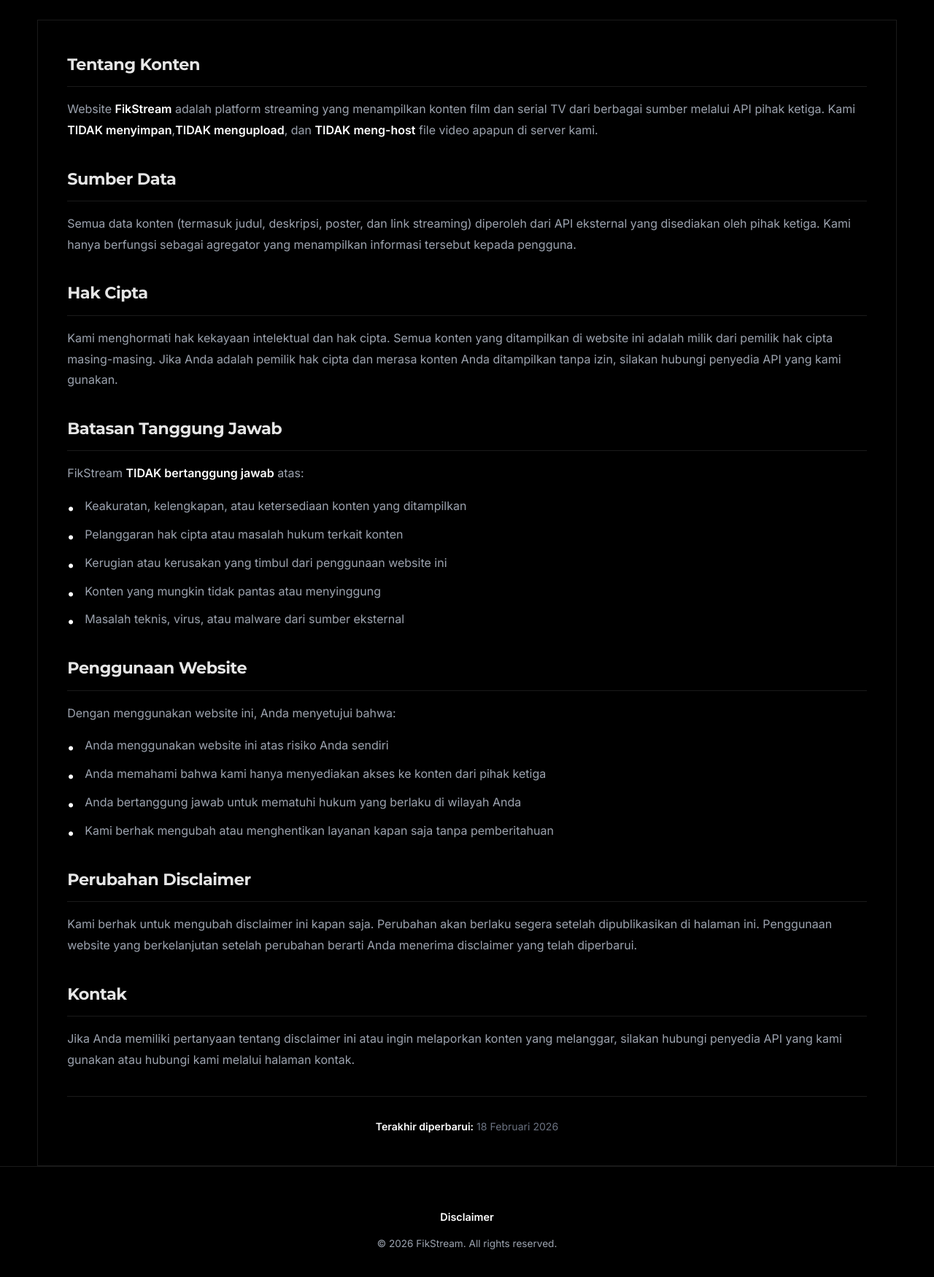
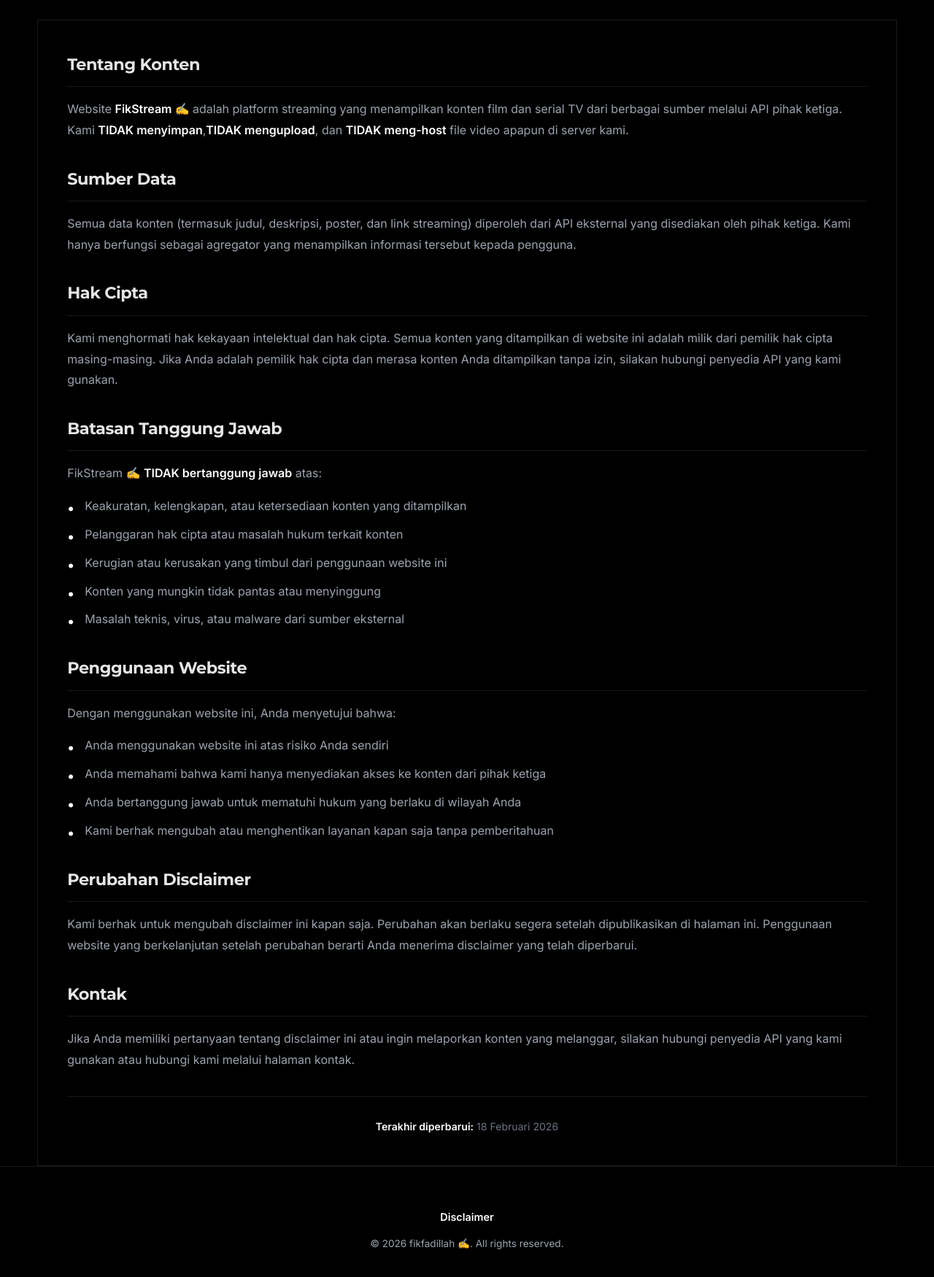
Before and after one commit to fikfadillah/fikstream, a React app: page /disclaimer in a window 1280 px wide. Shown: the part 260-2010 px from the top of the page at 73% size. Built offline with nearby package versions, Linux system fonts and the light colour scheme.

Commit message:
chore: update branding to FikStream  and copyright to fikfadillah

```diff
--- a/src/components/common/Footer.jsx
+++ b/src/components/common/Footer.jsx
@@ -31,7 +31,7 @@ const Footer = () => {
                     justifyContent: 'center',
                     gap: '4px'
                 }}>
-                    &copy; {new Date().getFullYear()} FikStream. All rights reserved.
+                    &copy; {new Date().getFullYear()} fikfadillah ✍️. All rights reserved.
                 </p>
             </div>
         </footer>
--- a/src/pages/Disclaimer.jsx
+++ b/src/pages/Disclaimer.jsx
@@ -20,7 +20,7 @@ const Disclaimer = () => {
                     <section>
                         <h2>Tentang Konten</h2>
                         <p>
-                            Website <strong>FikStream</strong> adalah platform streaming yang menampilkan konten film dan serial TV
+                            Website <strong>FikStream ✍️</strong> adalah platform streaming yang menampilkan konten film dan serial TV
                             dari berbagai sumber melalui API pihak ketiga. Kami <strong>TIDAK menyimpan</strong>,
                             <strong>TIDAK mengupload</strong>, dan <strong>TIDAK meng-host</strong> file video apapun di server kami.
                         </p>
@@ -48,7 +48,7 @@ const Disclaimer = () => {
                     <section>
                         <h2>Batasan Tanggung Jawab</h2>
                         <p>
-                            FikStream <strong>TIDAK bertanggung jawab</strong> atas:
+                            FikStream ✍️ <strong>TIDAK bertanggung jawab</strong> atas:
                         </p>
                         <ul>
                             <li>Keakuratan, kelengkapan, atau ketersediaan konten yang ditampilkan</li>
--- a/src/services/api.js
+++ b/src/services/api.js
@@ -1,5 +1,5 @@
 /**
- * API Service — FikStream
+ * API Service — FikStream ✍️
  *
  * Semua request diarahkan ke Netlify Function (/api/proxy)
  * yang bertindak sebagai proxy ke API eksternal.
```
